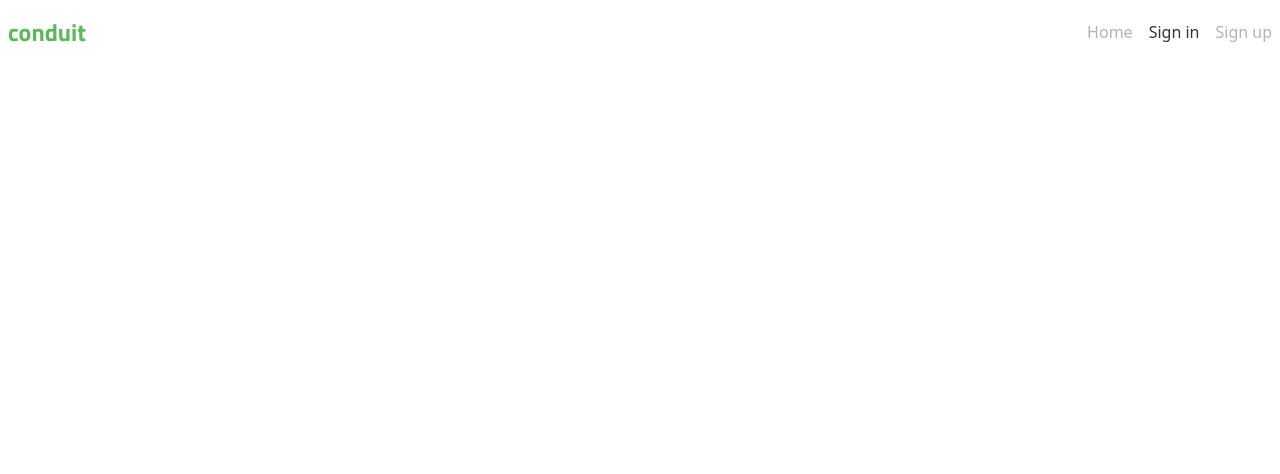
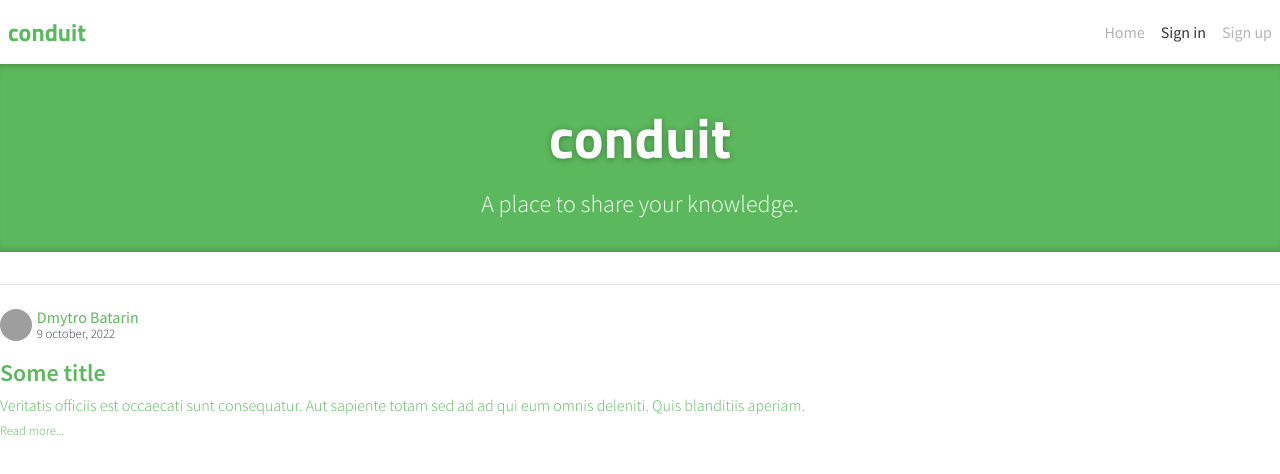
Before and after one commit to Gribo11/mediumclone-react, a React (Create React App) app: page /sign-in in a window 1280 px wide. Shown: the top 474 px of the page. Built offline with nearby package versions, Linux system fonts and the light colour scheme; grey boxes are pictures that could not be loaded; a web font is replaced by a local one.

Commit message:
add article

```diff
--- a/src/App.tsx
+++ b/src/App.tsx
@@ -1,5 +1,7 @@
 import { FC } from 'react';
 import {Header} from './common/components/header/header.component';
+import {Banner} from './common/components/banner/banner.components';
+import { Article } from './modules/feed/components/article/article.components';
 
 interface AppProps {}
 
@@ -9,6 +11,8 @@ export const App: FC<AppProps> = () => {
   return (
     <div className="pb-16">
      <Header/>
+     <Banner/>
+     <Article/>
     </div>
   );
 };
--- /dev/null
+++ b/src/common/components/banner/banner.components.tsx
@@ -0,0 +1,19 @@
+import { FC } from 'react';
+import { Container } from '../container/container.component';
+
+interface BannerProps {}
+
+export const Banner: FC<BannerProps> = () => {
+  return (
+    <div className="bg-conduit-green shadow-banner text-white p-8 mb-8">
+      <Container>
+        <h1 className="font-titillilum drop-shadow-logo text-center text-logo pb-2">
+          conduit
+        </h1>
+        <p className="text-center text-2xl font-light">
+          A place to share your knowledge.
+        </p>
+      </Container>
+    </div>
+  );
+};
--- /dev/null
+++ b/src/common/components/button/button.component.tsx
@@ -0,0 +1,3 @@
+import { useEffect } from "react";
+
+useEffect
--- /dev/null
+++ b/src/common/components/container/container.component.tsx
@@ -0,0 +1,9 @@
+import { FC, PropsWithChildren } from 'react';
+
+interface ContainerProps {}
+
+export const Container: FC<PropsWithChildren<ContainerProps>> = ({
+  children,
+}) => {
+  return <div className="container mx-auto">{children}</div>;
+};
--- a/src/common/components/header/header.component.tsx
+++ b/src/common/components/header/header.component.tsx
@@ -1,6 +1,7 @@
 import clsx from 'clsx';
 import { FC } from 'react';
 import { Link, NavLink } from 'react-router-dom';
+import { Container } from '../container/container.component';
 
 interface HeaderProps {}
 
@@ -14,7 +15,8 @@ export const Header: FC<HeaderProps> = () => {
   return (
     <header>
       <nav className="px-2 py-4">
-        <div className="max-w-screen-xl mx-auto flex justify-between items-center">
+        <Container>
+        <div className=" flex justify-between items-center">
           <Link
             to="/"
             className="font-titillilum text-2xl mr-8 text-conduit-green"
@@ -39,6 +41,7 @@ export const Header: FC<HeaderProps> = () => {
             </li>
           </ul>
         </div>
+          </Container>
       </nav>
     </header>
   );
--- a/src/index.scss
+++ b/src/index.scss
@@ -1,3 +1,21 @@
+// @import '~react-toastify/dist/ReactToastify.css';
+
 @tailwind base;
 @tailwind components;
 @tailwind utilities;
+
+@layer base {
+  body {
+    font-family: 'Source Sans Pro', sans-serif;
+    color: #373a3c;
+  }
+
+  a {
+    @apply text-conduit-green;
+
+    &:hover {
+      @apply text-conduit-darkGreen;
+      @apply underline;
+    }
+  }
+}
--- /dev/null
+++ b/src/modules/feed/components/article/article.components.tsx
@@ -0,0 +1,44 @@
+import { FC } from 'react';
+import { Link } from 'react-router-dom';
+
+interface ArticleProps {}
+
+export const Article: FC<ArticleProps> = () => {
+  return (
+    <article>
+      <div className="border-t border-black/10 py-6">
+        <div className="mb-4 font-light flex">
+          <Link to="/@nokwin">
+            <img
+              src="https://api.realworld.io/images/demo-avatar.png"
+              alt="nokwin avatar"
+              className="inline-block h-8 w-8 rounded-full"
+            />
+          </Link>
+          <div className="mr-6 ml-0.3 leading-4 inline-flex flex-col">
+            <Link to="/@nokwin" className="font-medium">
+              Dmytro Batarin
+            </Link>
+            <span className="text-conduit-gray text-date">9 october, 2022</span>
+          </div>
+
+        </div>
+        <Link to="/article/qwert" className="hover:no-underline">
+          <h1 className="mb-1 font-semibold text-2xl text-conduit-darkestGray">
+            Some title
+          </h1>
+          <p className="text-conduit-darkenGray font-light mb-1">
+            Veritatis officiis est occaecati sunt consequatur. Aut sapiente
+            totam sed ad ad qui eum omnis deleniti. Quis blanditiis aperiam.
+          </p>
+          <div className="flex justify-between">
+            <span className="text-conduit-gray text-date font-light">
+              Read more...
+            </span>
+
+          </div>
+        </Link>
+      </div>
+    </article>
+  );
+};
```
